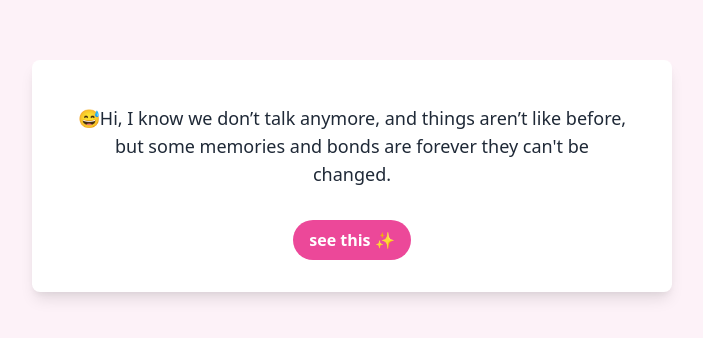
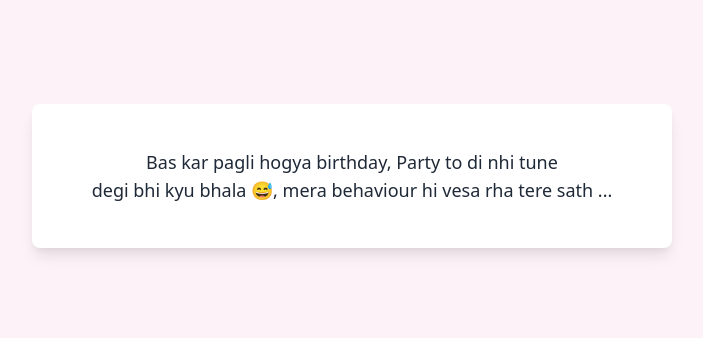
Before and after one commit to mrxclash/hbd, a plain HTML site: page index.html in a window 1280 px wide. Shown: the part 224-562 px from the top of the page, without its empty margins (288-991 px from the left). Drawn offline with nearby package versions, Linux system fonts and the light colour scheme.

Commit message:
Update index.html

```diff
--- a/index.html
+++ b/index.html
@@ -17,15 +17,14 @@
 		>
 			<div id="content">
 				<p class="text-lg p-3 font-medium text-gray-800">
-					😅Hi, I know we don’t talk anymore, and things aren’t like before, but some memories and bonds are
-					forever they can't be changed.
+					Bas kar pagli hogya birthday, Party to di nhi tune <br/> degi bhi kyu bhala 😅, mera behaviour hi vesa rha tere sath ...
 				</p>
-				<button
+<!-- 				<button
 					onclick="showCanvas()"
 					class="bg-pink-500 hover:bg-pink-600 text-white font-semibold py-2 px-4 rounded-full transition-colors duration-300 focus:outline-none focus:ring-4 focus:ring-pink-200"
 				>
 					see this ✨
-				</button>
+				</button> -->
 			</div>
 		</div>
 
```
